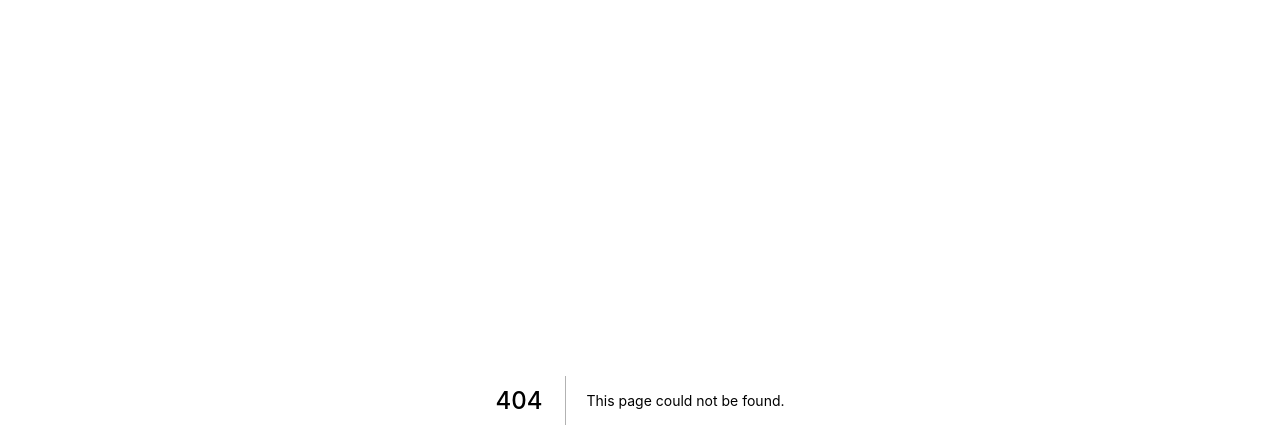
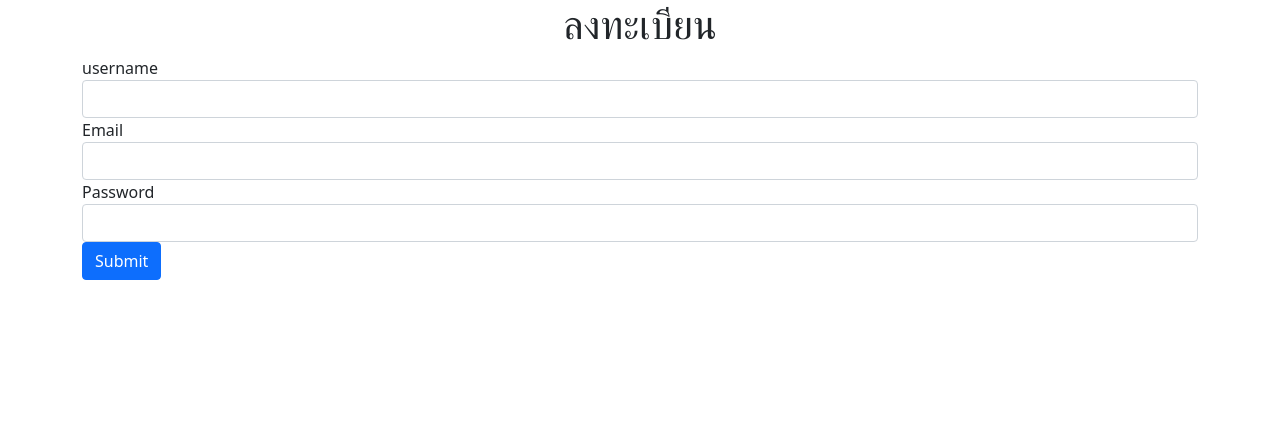
Before and after one commit to patjawat/liffapp, a Next.js app: page /register in a window 1280 px wide. Before the commit this address had no page. Shown: the top 448 px of the page. Built offline with nearby package versions, Linux system fonts and the light colour scheme.

Commit message:
add sheet

```diff
--- a/next.config.js
+++ b/next.config.js
@@ -1,6 +1,8 @@
 module.exports = {
     env: {
+        API:'http://127.0.0.1:1337/',
         NEXT_PUBLIC_LIFF_ID: '1656313134-na2Ad8MB',
+        SHEET_USERS_API:"https://sheet.best/api/sheets/92e7d702-2e60-4c2a-8b33-1d4dacc5c5bc"
     },
     images: {
         domains: ['profile.line-scdn.net'],
--- a/pages/_app.js
+++ b/pages/_app.js
@@ -1,5 +1,6 @@
 import { useEffect } from 'react';
 import '../styles/globals.css'
+import 'bootstrap/dist/css/bootstrap.css'
 
 function MyApp({ Component, pageProps }) {
 
--- /dev/null
+++ b/pages/register.js
@@ -0,0 +1,63 @@
+import React from 'react'
+import { useForm } from "react-hook-form";
+import { yupResolver } from '@hookform/resolvers/yup';
+import * as Yup from 'yup';
+import axios  from 'axios';
+
+export default function Register() {
+
+
+    // form validation rules
+    const validationSchema = Yup.object().shape({
+        username: Yup.string()
+            .required('username is required'),
+        email: Yup.string()
+            .required('Email is required')
+            .email('Email is invalid'),
+        password: Yup.string()
+            .min(6, 'Password must be at least 6 characters')
+            .required('Password is required'),
+    });
+    const formOptions = { resolver: yupResolver(validationSchema) };
+
+
+    const onSubmit = data => {
+        try {
+            const res = axios.post(`${process.env.SHEET_USERS_API}`,data)
+            console.log(res)
+        } catch (error) {
+            console.log(error)
+        }
+    };
+    const { register, handleSubmit, reset, formState } = useForm(formOptions);
+    const { errors } = formState;
+
+    return (
+        <div className="container">
+            <h1 className="text-center">ลงทะเบียน</h1>
+      <form onSubmit={handleSubmit(onSubmit)}>
+
+        <div className="form-group">
+            <label htmlFor="exampleInputEmail1">username</label>
+            <input name="email" type="text" {...register('username')} className={`form-control ${errors.username ? 'is-invalid' : ''}`} />
+            <div className="invalid-feedback">{errors.username?.message}</div>
+        </div>
+
+        <div className="form-group">
+            <label>Email</label>
+            <input name="email" type="text" {...register('email')} className={`form-control ${errors.email ? 'is-invalid' : ''}`} />
+            <div className="invalid-feedback">{errors.email?.message}</div>
+        </div>
+
+        <div className="form-group">
+            <label htmlFor="exampleInputPassword1">Password</label>
+            <input name="password" type="password" {...register('password')} className={`form-control ${errors.password ? 'is-invalid' : ''}`} />
+            <div className="invalid-feedback">{errors.password?.message}</div>
+        </div>
+
+        <button type="submit" className="btn btn-primary">Submit</button>
+        </form>
+
+      </div>
+    );
+}
```
Also changed, not shown: package.json (+6 -1 lines), pages/index.js (+52 -18 lines), 1 other file (tests, documents, lock files or other folders).
